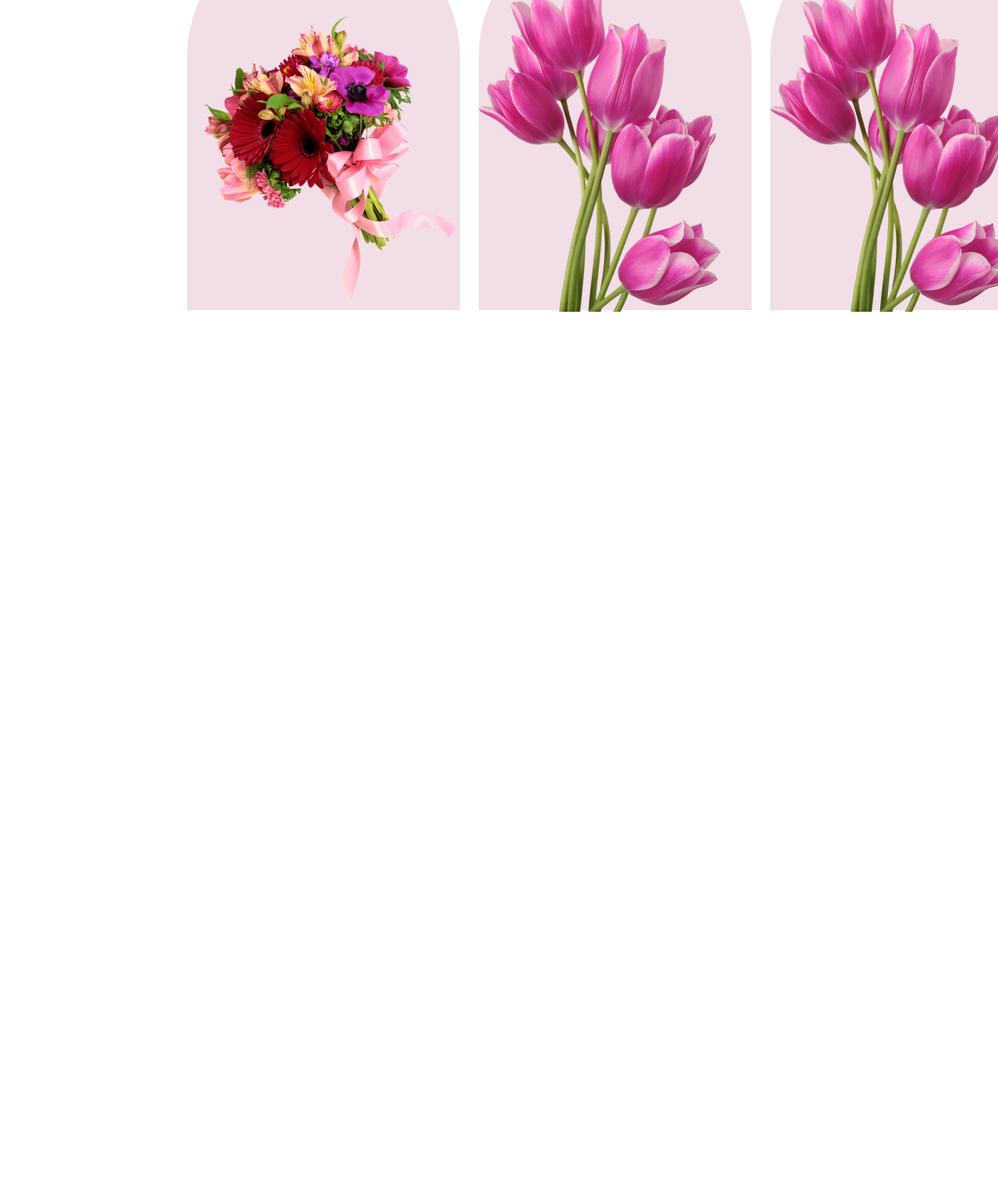
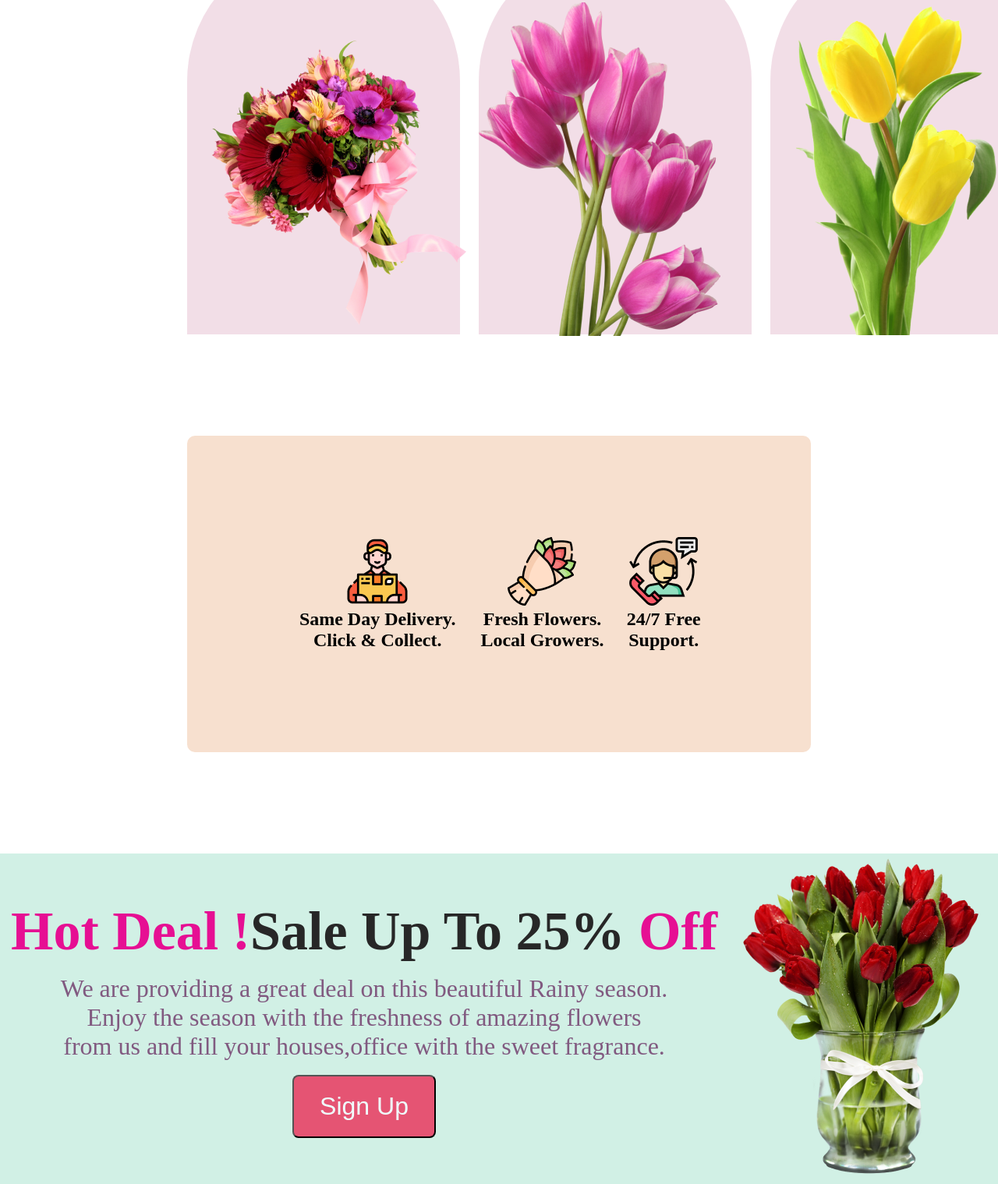
Before and after one commit to Shariar1997/flower-shop-assignment, a plain HTML site: page index.html in a window 1280 px wide. Shown: the part 1192-2711 px from the top of the page at 78% size. Before the commit the page ends 1596 px from the top, so only its background shows below. Drawn offline with Linux system fonts and the light colour scheme.

Commit message:
Added service & deal section

```diff
--- a/index.html
+++ b/index.html
@@ -13,7 +13,7 @@
         <section>
             <div class="header-container">
                 <div class="header-content">
-                    <h1 class="banner-heading"> <span>Explore</span>The New World Of Flowers!</h1>
+                    <h1 class="banner-heading">Explore The New World Of <span class="primary">Flowers!</span></h1>
                     <p class="banner-description">A Flower Shop That Cares All The Way.<br> Where flowers are our inspiration to create lasting memories.<br>Whatever the occasions,our flowers will make it special.</p>
                     <button class="btn">Shop Now</button>
                 </div>
@@ -26,21 +26,52 @@
         <!-- Featured Flowers Section -->
         <section>
             <h2 class="title">Our Featured Flowers</h2>
-            <p class="featured-description">Here,you will get some of our featured flower.Hopefully </p>
+            <p class="featured-description">Here,you will get some of our featured flower.Hopefully you will like this. </p>
             <div class="featured-container">
                 <div class="featured-imga">
                     <div class="featured-img1">
                         <img src="images/pngwing 5.png" alt="">
+                        <!-- <figcaption class="fcaption">Pink Flower Tree</figcaption> -->
                     </div>
                 </div>
                 <div class="featured-imgb">
                     <div class="featured-img2"><img src="images/pngwing 6.png" alt="">
                     </div>
+                    <!-- <figcaption class="fcaption">Pink Tulip</figcaption> -->
                 </div>
                 <div class="featured-imgc">
                     <div class="featured-img3">
-                        <img src="images/pngwing 6.png" alt="">
+                        <img src="images/pngwing 7.png" alt="">
                     </div>
+                    <!-- <figcaption class="fcaption">Yellow Tulip</figcaption> -->
+                </div>
+            </div>
+        </section>
+        <!-- service section starts from here -->
+
+        <section class="service">
+            <div class="service-container">
+                <div class="service-box">
+                    <img src="images/Group 57.png" alt="">
+                <h2>Same Day Delivery. Click & Collect.</h2></div>
+                <div class="service-box">
+                    <img src="images/Group 58.png" alt="">
+                <h2>Fresh Flowers. Local Growers.</h2></div>
+                <div class="service-box">
+                    <img src="images/Group 59.png" alt="">
+                <h2>24/7 Free Support.</h2></div>
+            </div>
+        </section>
+        <!-- Hot deals section -->
+        <section class="deal">
+            <div class="hot-deal">
+                <div class="sale">
+                    <h2 class="deal-head"><span class="primary">Hot Deal !</span>Sale Up To 25% <span class="primary">Off</span></h2>
+                    <p class="deal-description">We are providing a great deal on this beautiful Rainy season. <br>Enjoy the season with the freshness of amazing flowers <br> from us and fill your houses,office with the sweet fragrance.</p>
+                    <button class="btn-deal">Sign Up</button>
+                </div>
+                <div class="deal-img">
+                    <img src="images/pngwing 8.png" alt="">
                 </div>
             </div>
         </section>
--- a/style.css
+++ b/style.css
@@ -25,8 +25,12 @@
     font-weight: 800;
 }
 
+.primary {
+    color: rgb(230, 15, 147);
+}
+
 .banner-description {
-    font-size: 18px;
+    font-size: 28px;
     font-weight: 400;
     margin-top: 32px;
     margin-bottom: 32px;
@@ -37,11 +41,12 @@
     padding: 20px 43px;
     align-items: flex-start;
     gap: 10px;
-    background-color: rgb(243, 76, 201);
+    background-color: rgb(129, 40, 107);
     color: rgb(252, 253, 252);
     border: none;
     border-radius: 30px;
     font-size: 18px;
+    cursor: pointer;
 }
 
 .title {
@@ -56,11 +61,14 @@
     justify-content: space-around;
     gap: 24px;
     margin: 0px 240px;
+}
 
+.title {
+    font-size: 45px;
 }
 
 .featured-description {
-    font-size: 18px;
+    font-size: 24px;
     font-weight: 400;
     margin-top: 32px;
     margin-bottom: 32px;
@@ -93,12 +101,81 @@
     background-color: #A7216226;
     border-radius: 300px 300px 0px 0px;
 }
-.featured-img1{
-    margin: 110px 48px 0px 6px;
+
+.featured-img1 {
+    margin: 110px 48px 0px 16px;
 }
-.featured-img2{
+
+.featured-img2 {
     margin: 110px 48px 30px 0px;
 }
-.featured-img3{
-    margin: 110px 48px 30px 0px;
+
+.featured-img3 {
+    margin: 110px 48px 76px 0px;
 }
+
+.fcaption {
+    color: #272727;
+    text-align: center;
+    font-size: 24px;
+    font-weight: 700;
+    line-height: 35px;
+    text-decoration-line: underline;
+    margin-top: 10px;
+}
+
+/* service section related styles */
+
+.service {
+    padding: 130px;
+    border-radius: 10px;
+    background: hsl(25, 72%, 89%);
+    margin: 130px 240px;
+}
+
+.service-container {
+    display: flex;
+    justify-content: space-around;
+}
+
+.service-box {
+    text-align: center;
+}
+
+.deal {
+    background-color: rgba(163, 226, 204, 0.5);
+}
+
+.hot-deal {
+    display: flex;
+    justify-content: space-around;
+    text-align: center;
+    align-items: center;
+}
+
+.deal-head {
+    color: #272727;
+    font-size: 70px;
+    font-weight: 800;
+}
+
+.deal-description {
+    color: rgba(110, 55, 106, 0.815);
+    text-align: center;
+    font-size: 32px;
+    font-weight: 400;
+    margin-top: 15px;
+    margin-bottom: 18px;
+}
+
+.btn-deal {
+    display: inline-flex;
+    padding: 20px 33px;
+    align-items: flex-start;
+    gap: 10px;
+    border-radius: 8px;
+    background: #E55473;
+    font-size: 32px;
+    color: azure;
+    cursor: pointer;
+}
```
Also changed, not shown: images/pngwing 7.png (added), images/pngwing 8.png (added).
